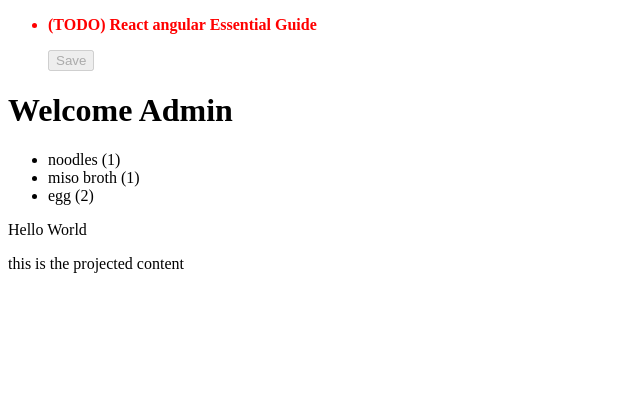
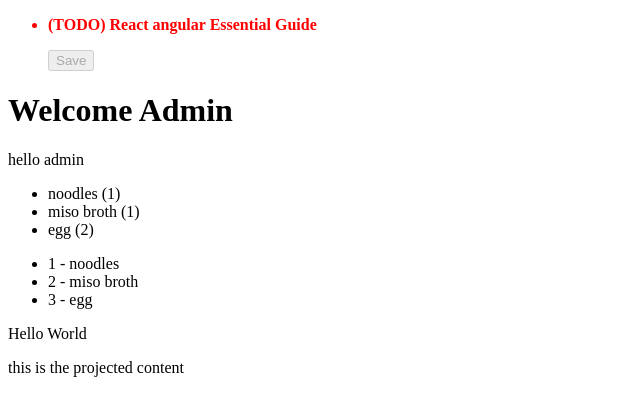
Before and after one commit to WilsonCarv/web-dev, an Angular app in the folder angular-app/: page / in a window 1280 px wide. Shown: the top 416 px of the page, without its empty margins (0-640 px from the left). Built offline with nearby package versions, Linux system fonts and the light colour scheme.

Commit message:
use old ngif

```diff
--- a/angular-app/src/app/components/conditional/conditional.component.ts
+++ b/angular-app/src/app/components/conditional/conditional.component.ts
@@ -1,15 +1,17 @@
+import { NgIf } from '@angular/common';
 import { Component } from '@angular/core';
 
 @Component({
 	selector: 'app-conditional',
 	standalone: true,
-	imports: [],
+	imports: [NgIf],
 	template: `
 		@if (isAdmin) {
 			<h1>Welcome Admin</h1>
 		} @else {
 			<h1>Welcome User</h1>
 		}
+		<div *ngIf="isAdmin">hello admin</div>
 	`,
 	styles: ``
 })
--- a/angular-app/src/app/components/loops/loops.component.ts
+++ b/angular-app/src/app/components/loops/loops.component.ts
@@ -1,14 +1,18 @@
+import { NgFor } from '@angular/common';
 import { Component } from '@angular/core';
 
 @Component({
 	selector: 'app-loops',
 	standalone: true,
-	imports: [],
+	imports: [NgFor],
 	template: `
 		<ul>
 			@for (item of ingredientList; track $index) {
 				<li>{{ item.name }} ({{ item.quantity }})</li>
 			}
+		</ul>
+		<ul>
+			<li *ngFor="let item of ingredientList; index as index">{{ index + 1 }} - {{ item.name }}</li>
 		</ul>
 	`,
 	styles: ``
```
